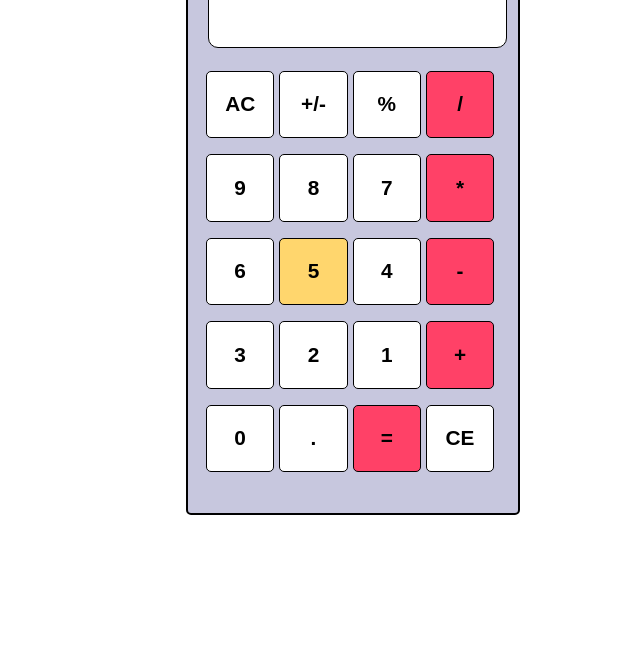
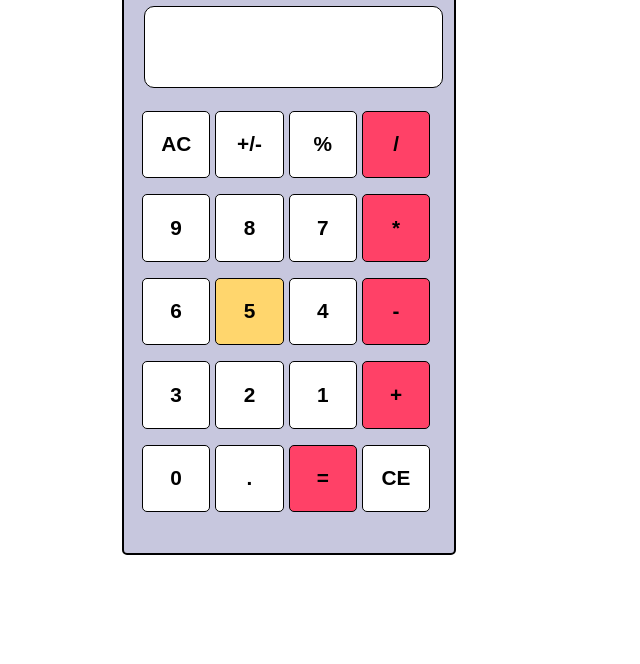
Before and after one commit to Surjeet-Singh173/calculator, a plain HTML site: page index.html in a window 1280 px wide. Shown: the part 136-800 px from the top of the page, without its empty margins (295-935 px from the left). Drawn offline with Linux system fonts and the light colour scheme.

Commit message:
Update style.css

```diff
--- a/style.css
+++ b/style.css
@@ -2,10 +2,10 @@
     display:flex;
 }
 #app{
-    max-width:100vw;
-    max-height:80vh;
-    min-width:100vw;
-    min-height:80vh;
+    max-width:90vw;
+    max-height:90vh;
+    min-width:90vw;
+    min-height:90vh;
     display: flex;
     justify-content: center;
     align-items: center;
```
